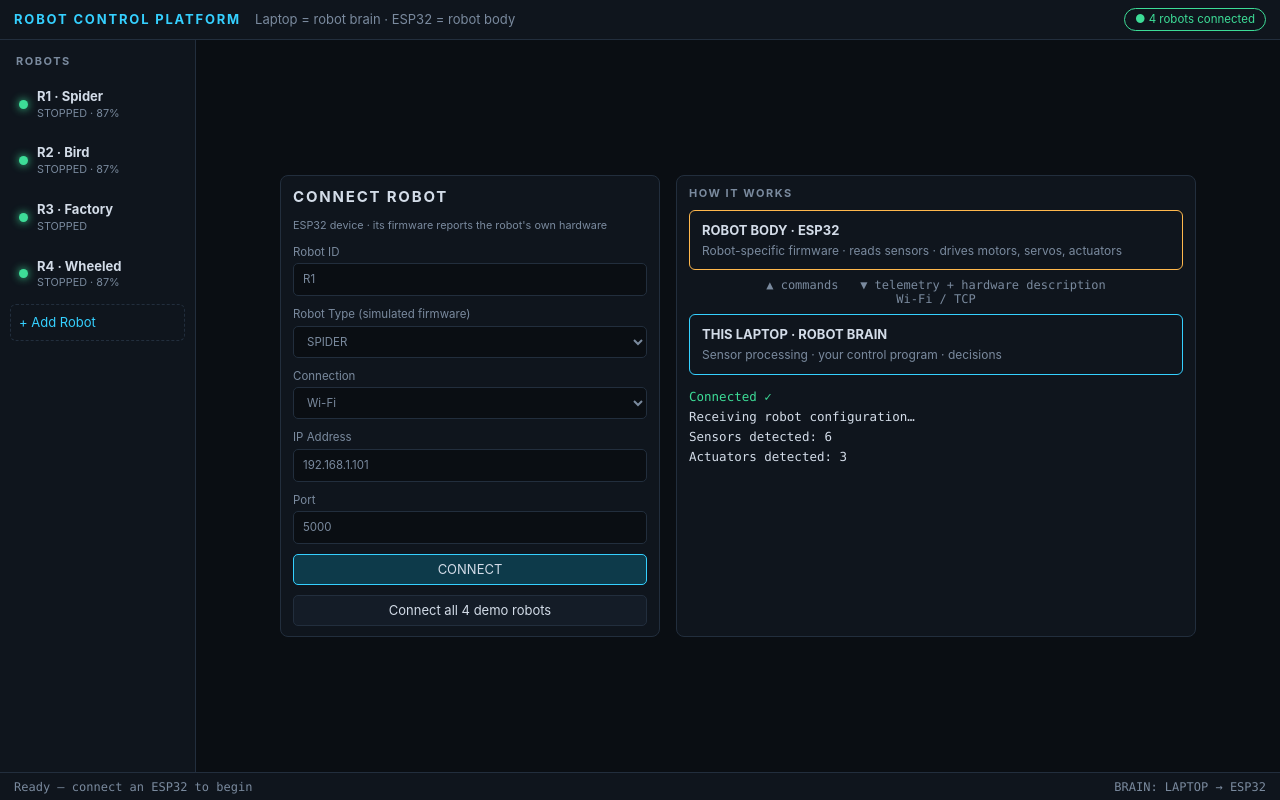
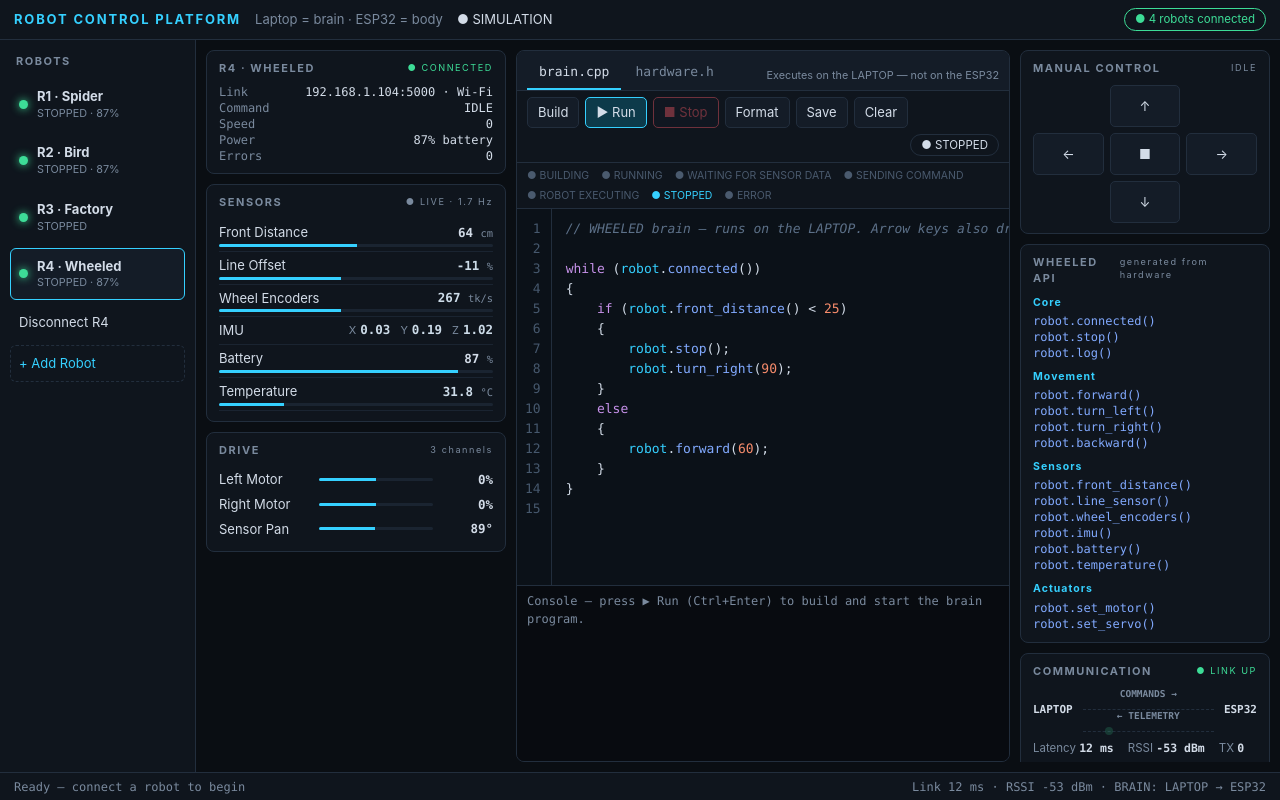
Before and after one commit to Iammdtanvirrahman2007/claude-robot, a React (Vite) app: page / in a window 1280 px wide. Both pictures are taken after a click on the button "Connect all 4 demo robots". Built offline with nearby package versions, Linux system fonts and the light colour scheme.

Commit message:
feat: upgrade robot platform src/App.jsx

```diff
--- a/src/App.jsx
+++ b/src/App.jsx
@@ -5,20 +5,36 @@ import ConnectScreen from './pages/ConnectScreen.jsx'
 import Workspace from './pages/Workspace.jsx'
 
 export default function App() {
-  const [bots, setBots] = useState({}) // id -> { cfg, state, logs, exec, files }; state/logs/exec are fed by robotApi events
-  const [sel, setSel] = useState(null) // selected robot id; null = connect screen
+  const [bots, setBots] = useState({})
+  const [sel, setSel] = useState(null)
   const patch = (id, f) => setBots(b => (b[id] ? { ...b, [id]: f(b[id]) } : b))
 
   async function connect(params) {
     const cfg = await robotApi.connect(params)
     let files = codeFiles(cfg)
     try { files = JSON.parse(localStorage.getItem(filesKey(cfg))) || files } catch {}
-    setBots(b => ({ ...b, [cfg.id]: { cfg, state: null, logs: [], exec: 'STOPPED', files } }))
-    robotApi.subscribe(cfg.id, ev => patch(cfg.id, r =>
+
+    setBots(b => ({ ...b, [cfg.id]: {
+      cfg, state: null, logs: [], exec: 'STOPPED', files, unsubscribe: null
+    }}))
+
+    const unsubscribe = robotApi.subscribe(cfg.id, ev => patch(cfg.id, r =>
       ev.kind === 'telemetry' ? { ...r, state: ev.state }
-      : ev.kind === 'log' ? { ...r, logs: [...r.logs.slice(-299), ev.line] }
-      : { ...r, exec: ev.status }))
+        : ev.kind === 'log' ? { ...r, logs: [...r.logs.slice(-299), ev.line] }
+        : { ...r, exec: ev.status }
+    ))
+
+    setBots(b => b[cfg.id] ? { ...b, [cfg.id]: { ...b[cfg.id], unsubscribe } } : b)
+    setSel(cfg.id)
     return cfg
+  }
+
+  async function disconnect(id) {
+    const bot = bots[id]
+    bot?.unsubscribe?.()
+    await robotApi.disconnect(id)
+    setBots(b => { const n = { ...b }; delete n[id]; return n })
+    setSel(cur => cur === id ? null : cur)
   }
 
   const list = Object.values(bots)
@@ -29,8 +45,11 @@ export default function App() {
     <div className="app">
       <header className="top">
         <b>ROBOT CONTROL PLATFORM</b>
-        <span className="dim">Laptop = robot brain · ESP32 = robot body</span>
-        <span className={'pill ' + (list.length ? 'ok' : '')}>● {list.length ? `${list.length} robot${list.length > 1 ? 's' : ''} connected` : 'No robot connected'}</span>
+        <span className="dim">Laptop = brain · ESP32 = body</span>
+        <span className={'modeTag ' + robotApi.mode}>● {robotApi.mode === 'bridge' ? 'LOCAL BRIDGE' : 'SIMULATION'}</span>
+        <span className={'pill ' + (list.length ? 'ok' : '')}>
+          ● {list.length ? `${list.length} robot${list.length > 1 ? 's' : ''} connected` : 'No robot connected'}
+        </span>
       </header>
 
       <aside className="side">
@@ -38,9 +57,12 @@ export default function App() {
         {list.map(({ cfg, state, exec }) => (
           <button key={cfg.id} className={'rb' + (sel === cfg.id ? ' on' : '')} onClick={() => setSel(cfg.id)}>
             <i className={'dot' + (state?.connected ? ' ok' : '')} />
-            <span><b>{cfg.id} · {cfg.label}</b><small>{exec}{state?.battery != null ? ` · ${Math.round(state.battery)}%` : ''}</small></span>
+            <span><b>{cfg.id} · {cfg.label}</b>
+              <small>{exec}{state?.battery != null ? ` · ${Math.round(state.battery)}%` : ''}</small>
+            </span>
           </button>
         ))}
+        {sel && cur && <button className="rb remove" onClick={() => disconnect(sel)}>Disconnect {cur.cfg.id}</button>}
         <button className="rb add" onClick={() => setSel(null)}>+ Add Robot</button>
       </aside>
 
@@ -51,9 +73,10 @@ export default function App() {
       </main>
 
       <footer className="stat">
-        <span className={last?.level}>{last ? `[${last.t}] ${last.text}` : 'Ready — connect an ESP32 to begin'}</span>
+        <span className={last?.level}>{last ? `[${last.t}] ${last.text}` : 'Ready — connect a robot to begin'}</span>
         <span style={{ marginLeft: 'auto' }}>
-          {cur?.state ? `Wi-Fi/TCP ${cur.state.link.latency} ms · RSSI ${cur.state.link.rssi} dBm · ` : ''}BRAIN: LAPTOP → ESP32
+          {cur?.state ? `Link ${cur.state.link.latency} ms · RSSI ${cur.state.link.rssi} dBm · ` : ''}
+          BRAIN: LAPTOP → ESP32
         </span>
       </footer>
     </div>
```
